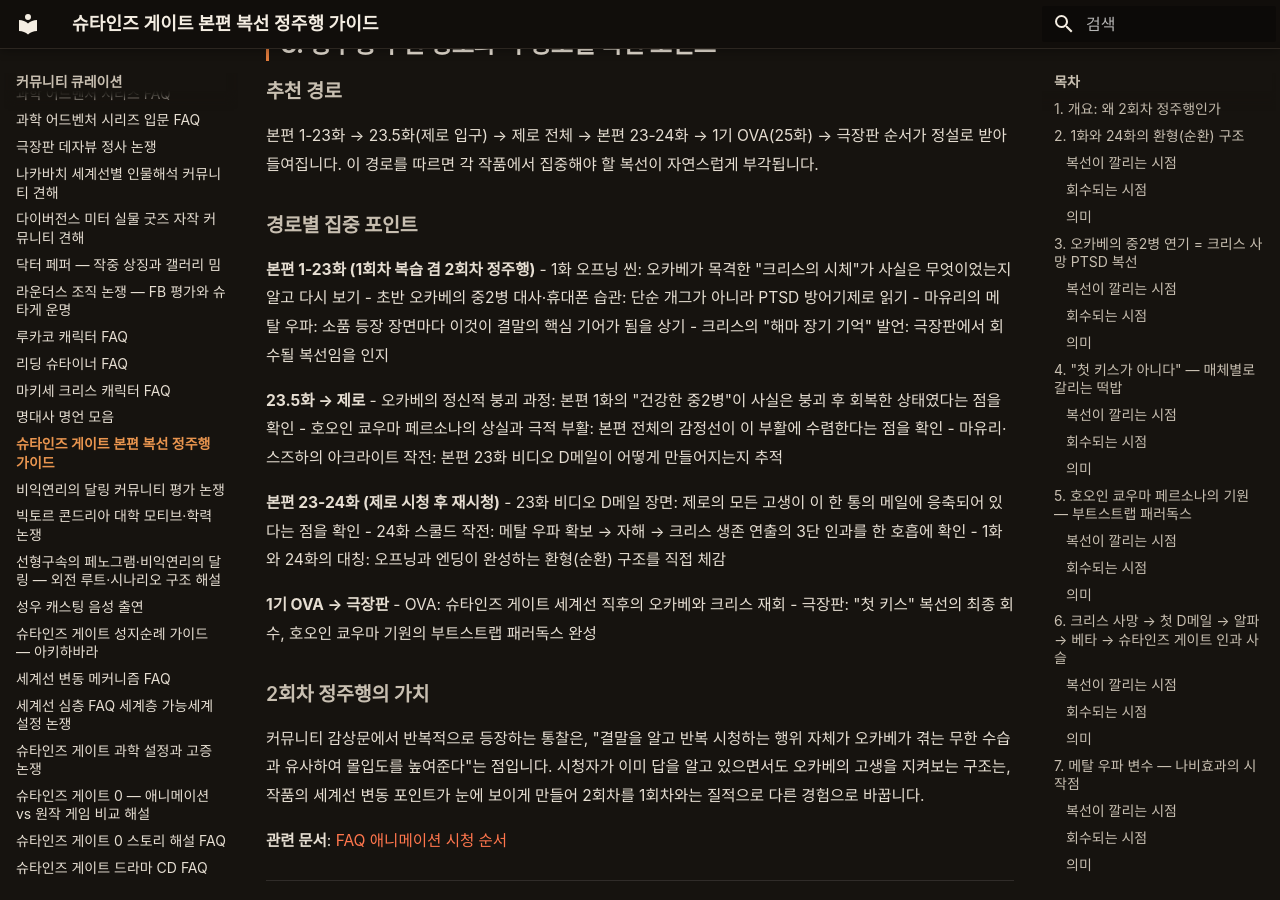
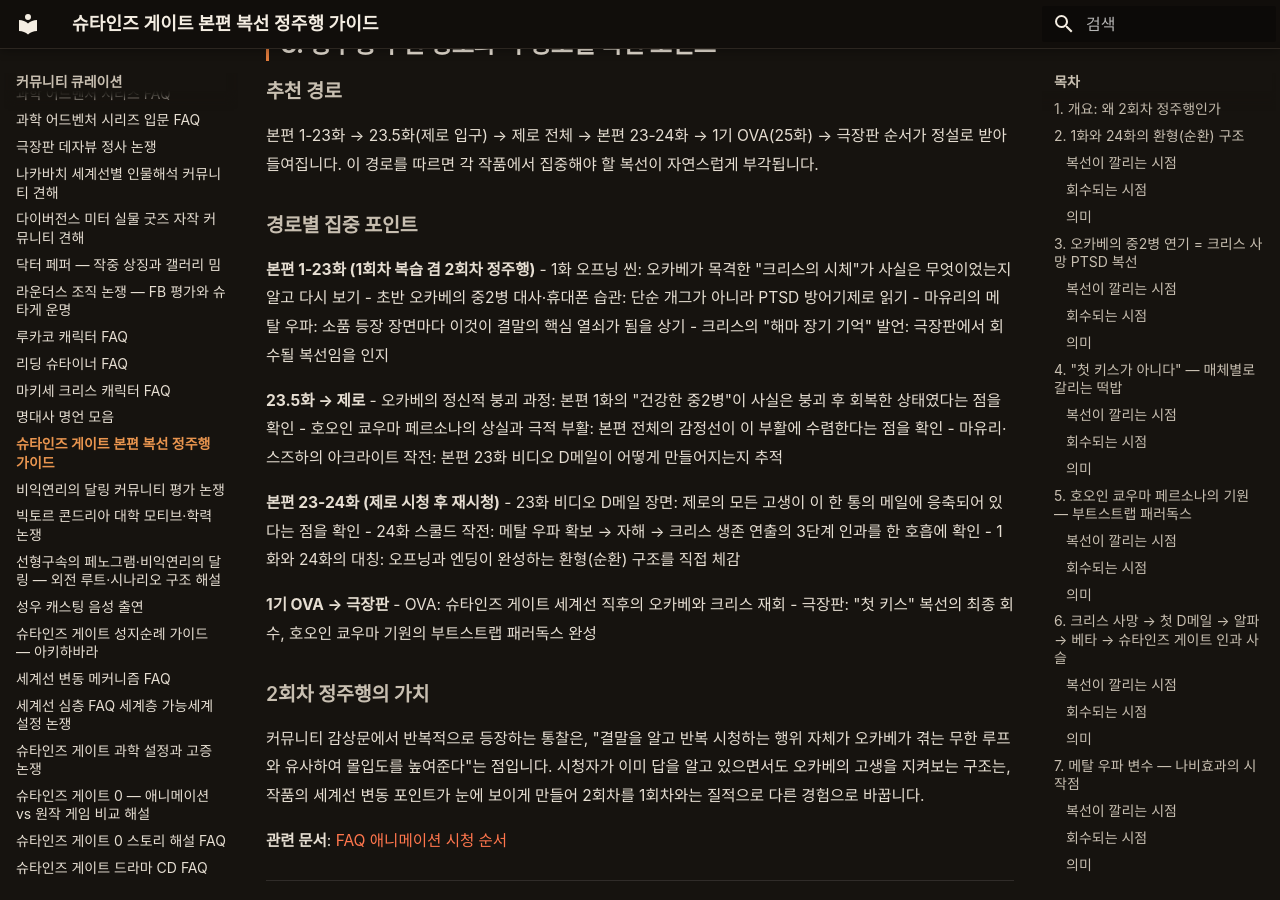
Before and after one commit to sgwiki/sgwiki.github.io, an MkDocs documentation site: the page built from wiki/커뮤니티-큐레이션/본편-복선-정주행-가이드.md, in a window 1280 px wide and 900 px high, scrolled down 5818 px. Built offline with MkDocs 1.6.1 and Material for MkDocs 9.7.7, drawn with Linux system fonts in a browser that asks for light colours; some web fonts are replaced; some of the changed text lies outside the part shown.

Commit message:
chore(wiki): 본편-복선-정주행-가이드 정비 — frontmatter spoiler 필드명 교정·candidate_id 내부 식별자 제거·문체 교정(기어→열쇠·3단→3단계·무한 수습→무한 루프)
Co-Authored-By: Claude Opus 4.6 <noreply@anthropic.com>

```diff
--- a/wiki/커뮤니티-큐레이션/본편-복선-정주행-가이드.md
+++ b/wiki/커뮤니티-큐레이션/본편-복선-정주행-가이드.md
@@ -123,7 +122,7 @@ candidate_id: cand-3ad7ef5db8
 ## 7. 메탈 우파 변수 — 나비효과의 시작점
 
 ### 복선이 깔리는 시점
-본편 초반에 마유리가 구입한 금속제(메탈) 우파 인형이 잠깐 등장합니다. 1회차 시청 시 이는 단순한 소품으로 처리되며, 시청자는 이 인형이 결말의 핵심 기어가 될 것이라고는 상상하기 어렵습니다.
+본편 초반에 마유리가 구입한 금속제(메탈) 우파 인형이 잠깐 등장합니다. 1회차 시청 시 이는 단순한 소품으로 처리되며, 시청자는 이 인형이 결말의 핵심 열쇠가 될 것이라고는 상상하기 어렵습니다.
 
 ### 회수되는 시점
 스쿨드 작전에서 오카베는 메탈 우파를 사전에 확보하여, 나카바치가 크리스의 논문과 함께 챙기는 짐 속에 이 우파가 들어가도록 조치합니다. 메탈 우파는 공항 검색대에서 금속으로 감지되어 짐이 분리되고, 결과적으로 논문이 실린 봉투가 나카바치의 비행기 화재로 소실되는 인과가 성립합니다. 논문이 러시아에 도착하지 못함으로써 제3차 세계대전을 촉발할 인과가 제거되고, 크리스 생존과 논문 소실이라는 두 조건이 동시에 충족되어 슈타인즈 게이트 세계선에 도달합니다.
@@ -147,7 +146,7 @@ candidate_id: cand-3ad7ef5db8
 **본편 1-23화 (1회차 복습 겸 2회차 정주행)**
 - 1화 오프닝 씬: 오카베가 목격한 "크리스의 시체"가 사실은 무엇이었는지 알고 다시 보기
 - 초반 오카베의 중2병 대사·휴대폰 습관: 단순 개그가 아니라 PTSD 방어기제로 읽기
-- 마유리의 메탈 우파: 소품 등장 장면마다 이것이 결말의 핵심 기어가 됨을 상기
+- 마유리의 메탈 우파: 소품 등장 장면마다 이것이 결말의 핵심 열쇠가 됨을 상기
 - 크리스의 "해마 장기 기억" 발언: 극장판에서 회수될 복선임을 인지
 
 **23.5화 → 제로**
@@ -157,7 +156,7 @@ candidate_id: cand-3ad7ef5db8
 
 **본편 23-24화 (제로 시청 후 재시청)**
 - 23화 비디오 D메일 장면: 제로의 모든 고생이 이 한 통의 메일에 응축되어 있다는 점을 확인
-- 24화 스쿨드 작전: 메탈 우파 확보 → 자해 → 크리스 생존 연출의 3단 인과를 한 호흡에 확인
+- 24화 스쿨드 작전: 메탈 우파 확보 → 자해 → 크리스 생존 연출의 3단계 인과를 한 호흡에 확인
 - 1화와 24화의 대칭: 오프닝과 엔딩이 완성하는 환형(순환) 구조를 직접 체감
 
 **1기 OVA → 극장판**
@@ -165,7 +164,7 @@ candidate_id: cand-3ad7ef5db8
 - 극장판: "첫 키스" 복선의 최종 회수, 호오인 쿄우마 기원의 부트스트랩 패러독스 완성
 
 ### 2회차 정주행의 가치
-커뮤니티 감상문에서 반복적으로 등장하는 통찰은, "결말을 알고 반복 시청하는 행위 자체가 오카베가 겪는 무한 수습과 유사하여 몰입도를 높여준다"는 점입니다. 시청자가 이미 답을 알고 있으면서도 오카베의 고생을 지켜보는 구조는, 작품의 세계선 변동 포인트가 눈에 보이게 만들어 2회차를 1회차와는 질적으로 다른 경험으로 바꿉니다.
+커뮤니티 감상문에서 반복적으로 등장하는 통찰은, "결말을 알고 반복 시청하는 행위 자체가 오카베가 겪는 무한 루프와 유사하여 몰입도를 높여준다"는 점입니다. 시청자가 이미 답을 알고 있으면서도 오카베의 고생을 지켜보는 구조는, 작품의 세계선 변동 포인트가 눈에 보이게 만들어 2회차를 1회차와는 질적으로 다른 경험으로 바꿉니다.
 
 **관련 문서**: [FAQ 애니메이션 시청 순서](faq-애니메이션-시청-순서.md)
 
```
Also changed, not shown: other parts of wiki/커뮤니티-큐레이션/본편-복선-정주행-가이드.md (+2 -3 lines).
